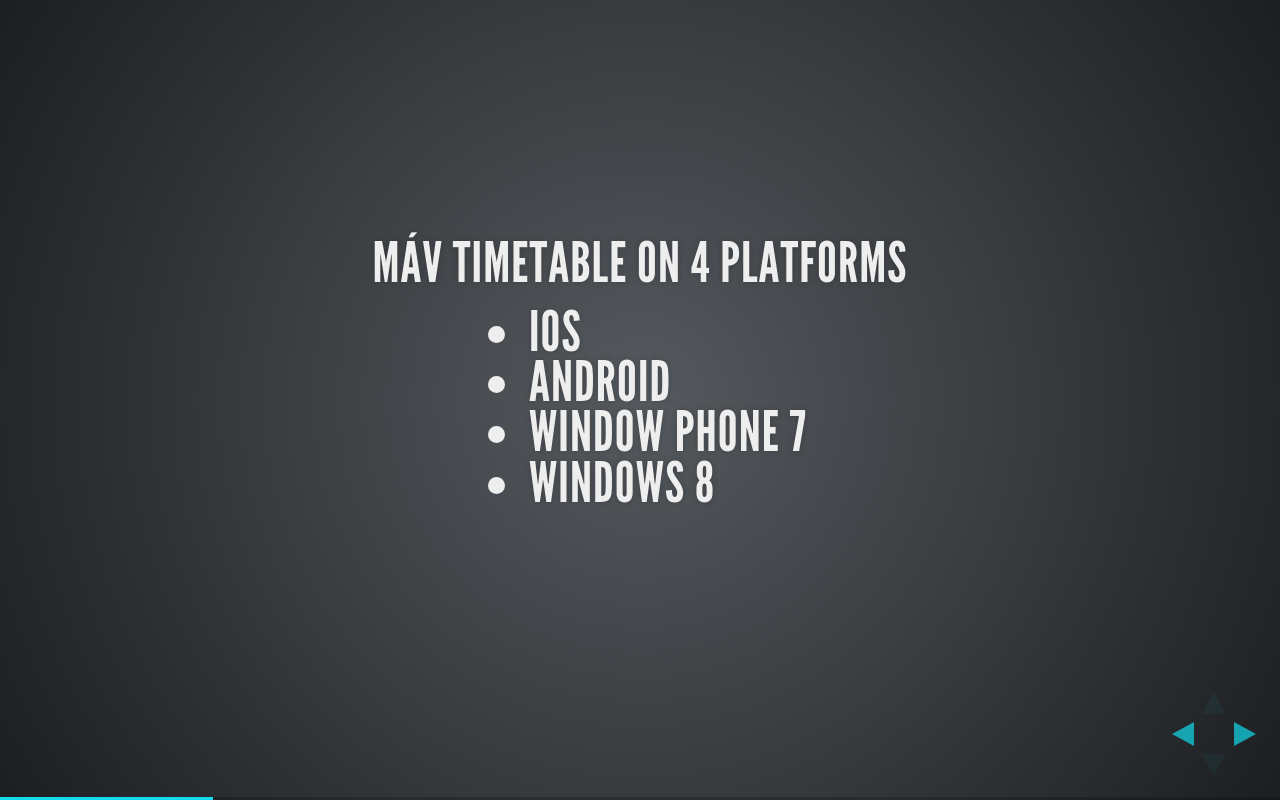
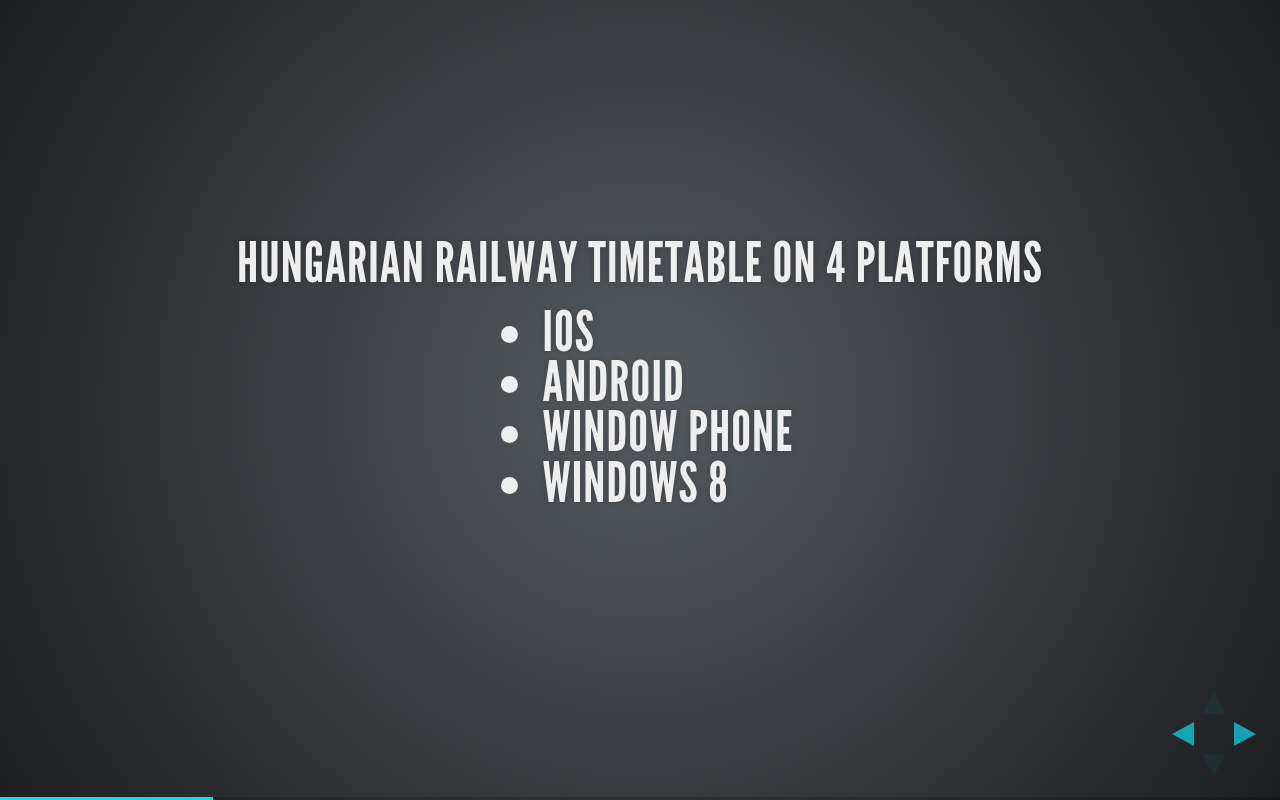
Before and after one commit to boxheadedrabbit/appra-magyar-preso, a website: page index.html in a window 1280 px wide. Both pictures are taken after a click on the element 1251 px from the left and 734 px from the top of the page. Drawn offline with Linux system fonts and the light colour scheme.

Commit message:
Update index.html

```diff
--- a/index.html
+++ b/index.html
@@ -52,11 +52,11 @@
 
 				<section>
 					<h3>
-						<p>MÁV timetable on 4 platforms</p>
+						<p>Hungarian railway timetable on 4 platforms</p>
 						<ul>
 							<li>iOS</li>
 							<li>Android</li>
-							<li>Window Phone 7</li>
+							<li>Window Phone</li>
 							<li>Windows 8</li>
 						</ul>
 					</h3>
```
